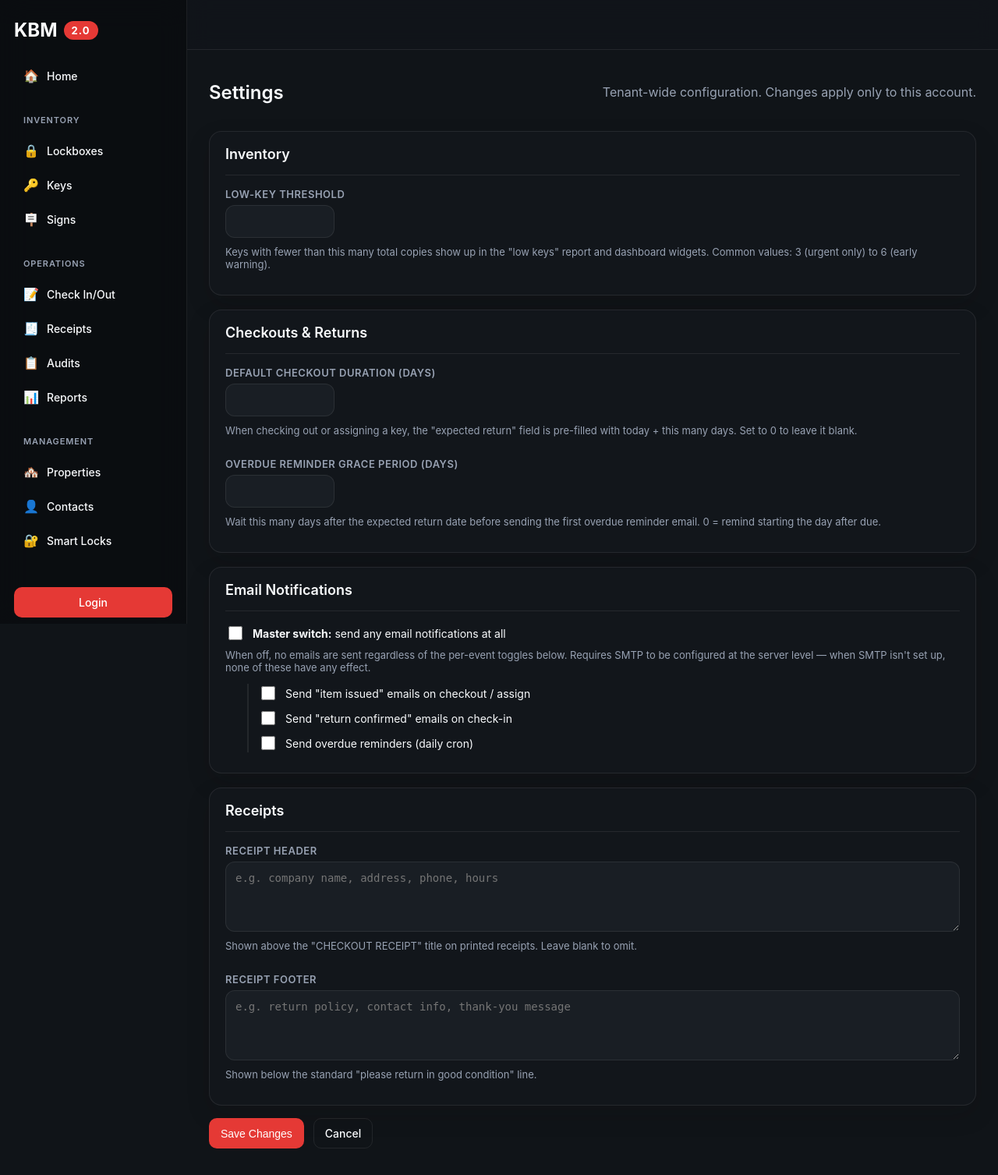
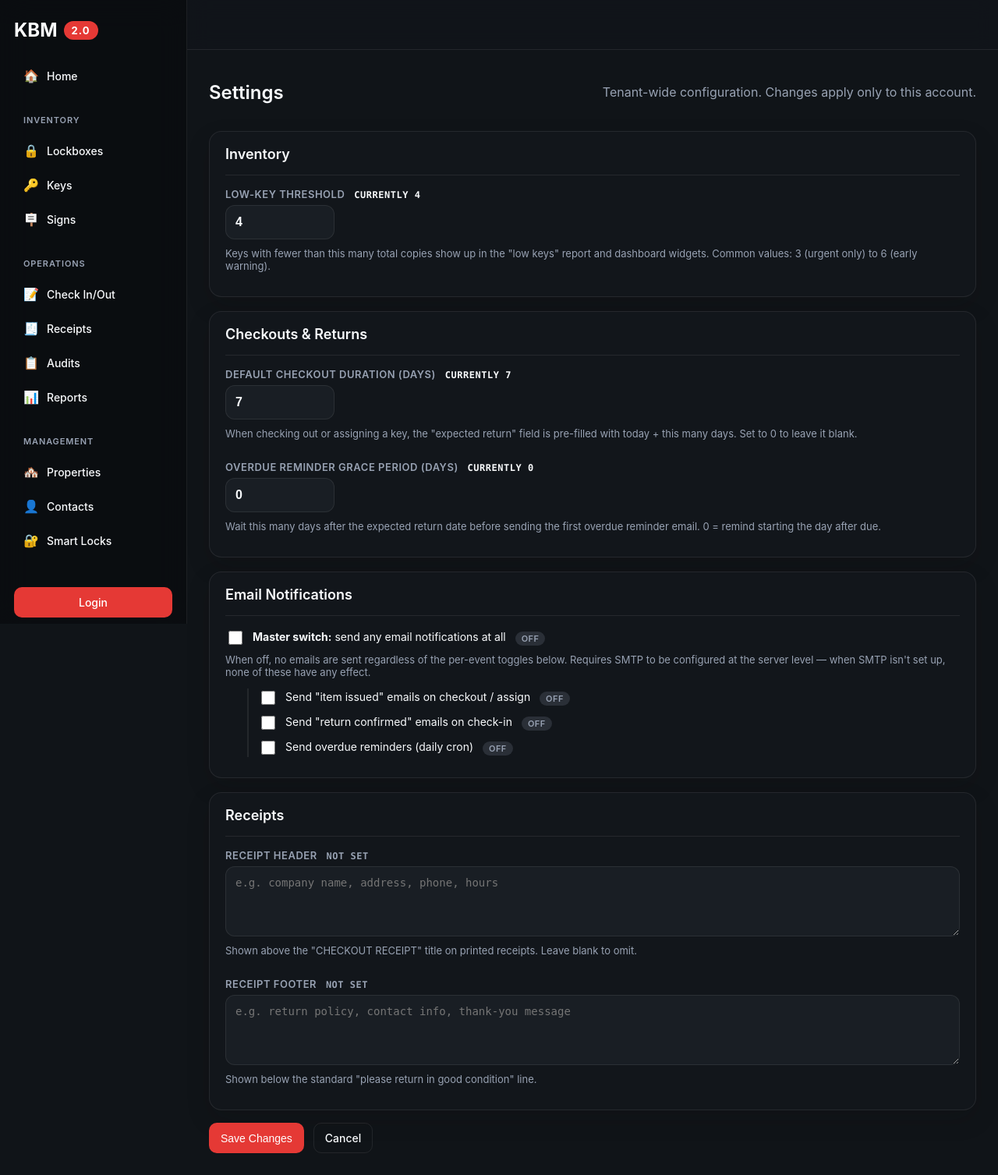
Before and after one commit to DevinRyan-Vesta/KBM2.0, a Python web app: template templates/settings.html in a window 1280 px wide. Shown: the whole page at 78% size. Before the commit the page ends 1473 px from the top, so only its background shows below. Run offline with Jinja, Linux system fonts and the light colour scheme; the template is opened without the code that fills it, so the values that code supplies are empty.

Commit message:
Settings page: backfill None values + always show "currently X" hint
User reported the form fields appear empty and that saving "clears" them.
Two layers of fix:

1. utilities/database.get_tenant_settings() now backfills any None column
   with a hardcoded default (matching the Python-level model defaults).
   This handles the case where SQLite didn't apply the migration's DEFAULT
   to existing rows — known to happen on older SQLite versions and
   occasionally on platform variants. Idempotent; only commits if anything
   changed.

2. templates/settings.html now shows a visible "currently <value>" hint
   next to every field label, so the saved state is obvious even if the
   browser somehow hides the input value. Numeric inputs also use Jinja's
   |default(N) filter so a None value doesn't render as the literal
   string "None" in the value attribute. Boolean toggles get an "on"/"off"
   pill. Receipt textareas get "set" / "not set".

Also bumped number input font-size + weight so the saved value is
visually obvious in the dark theme.

Co-Authored-By: Claude Opus 4.7 (1M context) <noreply@anthropic.com>

```diff
--- a/templates/settings.html
+++ b/templates/settings.html
@@ -37,6 +37,35 @@
     padding-left: 12px;
     border-left: 2px solid var(--color-border);
   }
+  .saved-tag {
+    display: inline-block;
+    margin-left: 8px;
+    padding: 2px 8px;
+    border-radius: 999px;
+    background: var(--color-accent-soft);
+    color: var(--color-accent);
+    font-size: 11px;
+    font-weight: 600;
+    letter-spacing: 0.04em;
+    text-transform: uppercase;
+    vertical-align: middle;
+  }
+  .saved-value {
+    font-family: ui-monospace, SFMono-Regular, Menlo, Consolas, monospace;
+    font-size: 12px;
+    color: var(--color-muted);
+    margin-left: 8px;
+  }
+  .saved-value.has-value {
+    color: var(--color-text);
+  }
+  /* Make number input value clearly visible against dark background */
+  .number-field input[type="number"] {
+    color: var(--color-text);
+    background: rgba(148, 163, 184, 0.06);
+    font-size: 16px;
+    font-weight: 600;
+  }
 </style>
 {% endblock %}
 
@@ -57,10 +86,13 @@
     <div class="divider"></div>
 
     <div class="form-field number-field">
-      <label for="low_keys_threshold">Low-key threshold</label>
+      <label for="low_keys_threshold">
+        Low-key threshold
+        <span class="saved-value has-value">currently {{ settings.low_keys_threshold | default(4) }}</span>
+      </label>
       <input type="number" id="low_keys_threshold" name="low_keys_threshold"
              min="0" max="999" step="1"
-             value="{{ settings.low_keys_threshold }}">
+             value="{{ settings.low_keys_threshold | default(4) }}">
       <p class="field-help">
         Keys with fewer than this many total copies show up in the "low keys"
         report and dashboard widgets. Common values: 3 (urgent only) to 6
@@ -77,10 +109,13 @@
     <div class="divider"></div>
 
     <div class="form-field number-field">
-      <label for="default_checkout_days">Default checkout duration (days)</label>
+      <label for="default_checkout_days">
+        Default checkout duration (days)
+        <span class="saved-value has-value">currently {{ settings.default_checkout_days | default(7) }}</span>
+      </label>
       <input type="number" id="default_checkout_days" name="default_checkout_days"
              min="0" max="365" step="1"
-             value="{{ settings.default_checkout_days }}">
+             value="{{ settings.default_checkout_days | default(7) }}">
       <p class="field-help">
         When checking out or assigning a key, the "expected return" field is
         pre-filled with today + this many days. Set to 0 to leave it blank.
@@ -88,10 +123,13 @@
     </div>
 
     <div class="form-field number-field" style="margin-top: 14px;">
-      <label for="overdue_grace_days">Overdue reminder grace period (days)</label>
+      <label for="overdue_grace_days">
+        Overdue reminder grace period (days)
+        <span class="saved-value has-value">currently {{ settings.overdue_grace_days | default(0) }}</span>
+      </label>
       <input type="number" id="overdue_grace_days" name="overdue_grace_days"
              min="0" max="365" step="1"
-             value="{{ settings.overdue_grace_days }}">
+             value="{{ settings.overdue_grace_days | default(0) }}">
       <p class="field-help">
         Wait this many days after the expected return date before sending the
         first overdue reminder email. 0 = remind starting the day after due.
@@ -111,6 +149,7 @@
              {% if settings.email_notifications_enabled %}checked{% endif %}>
       <label for="email_notifications_enabled">
         <strong>Master switch:</strong> send any email notifications at all
+        {% if settings.email_notifications_enabled %}<span class="saved-tag">on</span>{% else %}<span class="saved-tag" style="background: rgba(148,163,184,0.18); color: var(--color-muted);">off</span>{% endif %}
       </label>
     </div>
     <p class="field-help">
@@ -123,17 +162,26 @@
       <div class="checkbox-row">
         <input type="checkbox" id="notify_on_checkout" name="notify_on_checkout"
                {% if settings.notify_on_checkout %}checked{% endif %}>
-        <label for="notify_on_checkout">Send "item issued" emails on checkout / assign</label>
+        <label for="notify_on_checkout">
+          Send "item issued" emails on checkout / assign
+          {% if settings.notify_on_checkout %}<span class="saved-tag">on</span>{% else %}<span class="saved-tag" style="background: rgba(148,163,184,0.18); color: var(--color-muted);">off</span>{% endif %}
+        </label>
       </div>
       <div class="checkbox-row">
         <input type="checkbox" id="notify_on_checkin" name="notify_on_checkin"
                {% if settings.notify_on_checkin %}checked{% endif %}>
-        <label for="notify_on_checkin">Send "return confirmed" emails on check-in</label>
+        <label for="notify_on_checkin">
+          Send "return confirmed" emails on check-in
+          {% if settings.notify_on_checkin %}<span class="saved-tag">on</span>{% else %}<span class="saved-tag" style="background: rgba(148,163,184,0.18); color: var(--color-muted);">off</span>{% endif %}
+        </label>
       </div>
       <div class="checkbox-row">
         <input type="checkbox" id="notify_on_overdue" name="notify_on_overdue"
                {% if settings.notify_on_overdue %}checked{% endif %}>
-        <label for="notify_on_overdue">Send overdue reminders (daily cron)</label>
+        <label for="notify_on_overdue">
+          Send overdue reminders (daily cron)
+          {% if settings.notify_on_overdue %}<span class="saved-tag">on</span>{% else %}<span class="saved-tag" style="background: rgba(148,163,184,0.18); color: var(--color-muted);">off</span>{% endif %}
+        </label>
       </div>
     </div>
   </div>
@@ -146,14 +194,20 @@
     <div class="divider"></div>
 
     <div class="form-field">
-      <label for="receipt_header">Receipt Header</label>
+      <label for="receipt_header">
+        Receipt Header
+        {% if settings.receipt_header %}<span class="saved-tag">set</span>{% else %}<span class="saved-value">not set</span>{% endif %}
+      </label>
       <textarea id="receipt_header" name="receipt_header" rows="4"
                 placeholder="e.g. company name, address, phone, hours">{{ settings.receipt_header or '' }}</textarea>
       <p class="field-help">Shown above the "CHECKOUT RECEIPT" title on printed receipts. Leave blank to omit.</p>
     </div>
 
     <div class="form-field" style="margin-top: 14px;">
-      <label for="receipt_footer">Receipt Footer</label>
+      <label for="receipt_footer">
+        Receipt Footer
+        {% if settings.receipt_footer %}<span class="saved-tag">set</span>{% else %}<span class="saved-value">not set</span>{% endif %}
+      </label>
       <textarea id="receipt_footer" name="receipt_footer" rows="4"
                 placeholder="e.g. return policy, contact info, thank-you message">{{ settings.receipt_footer or '' }}</textarea>
       <p class="field-help">Shown below the standard "please return in good condition" line.</p>
```
Also changed, not shown: utilities/database.py (+34 -3 lines).
